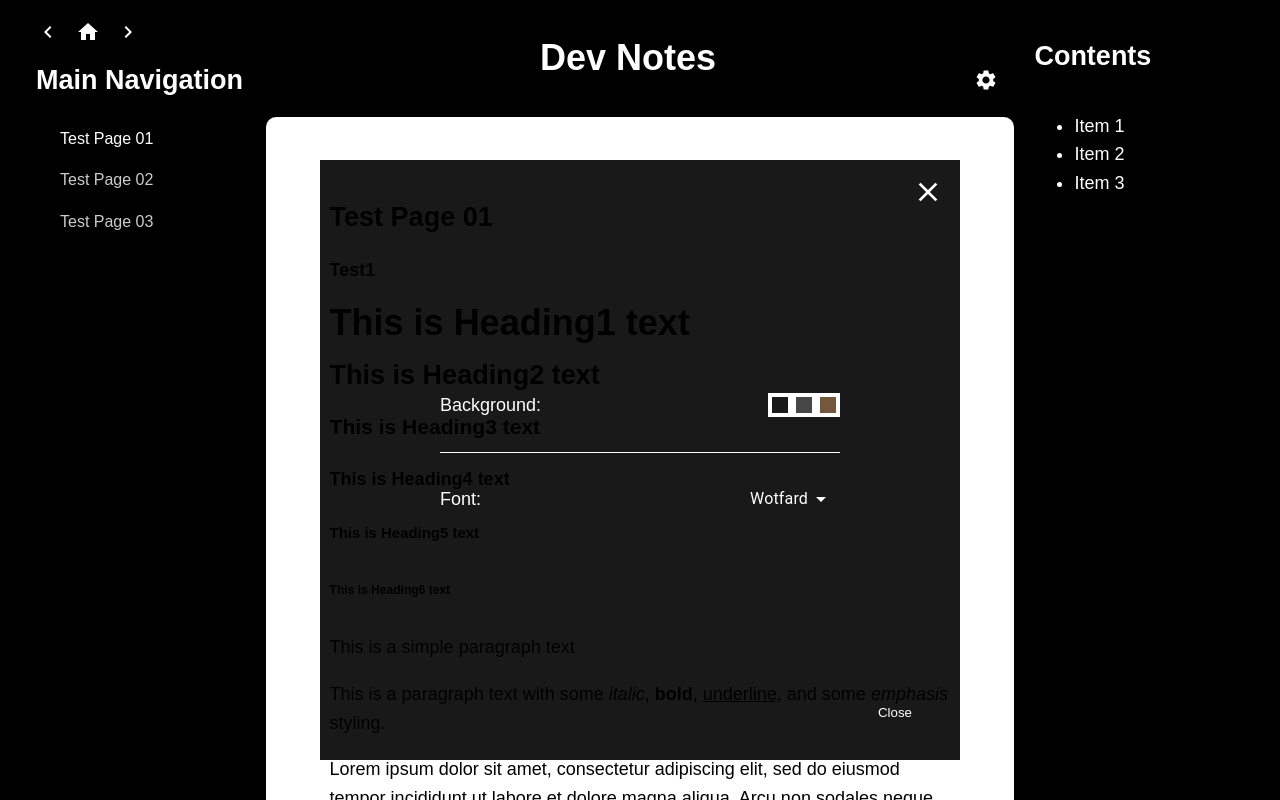
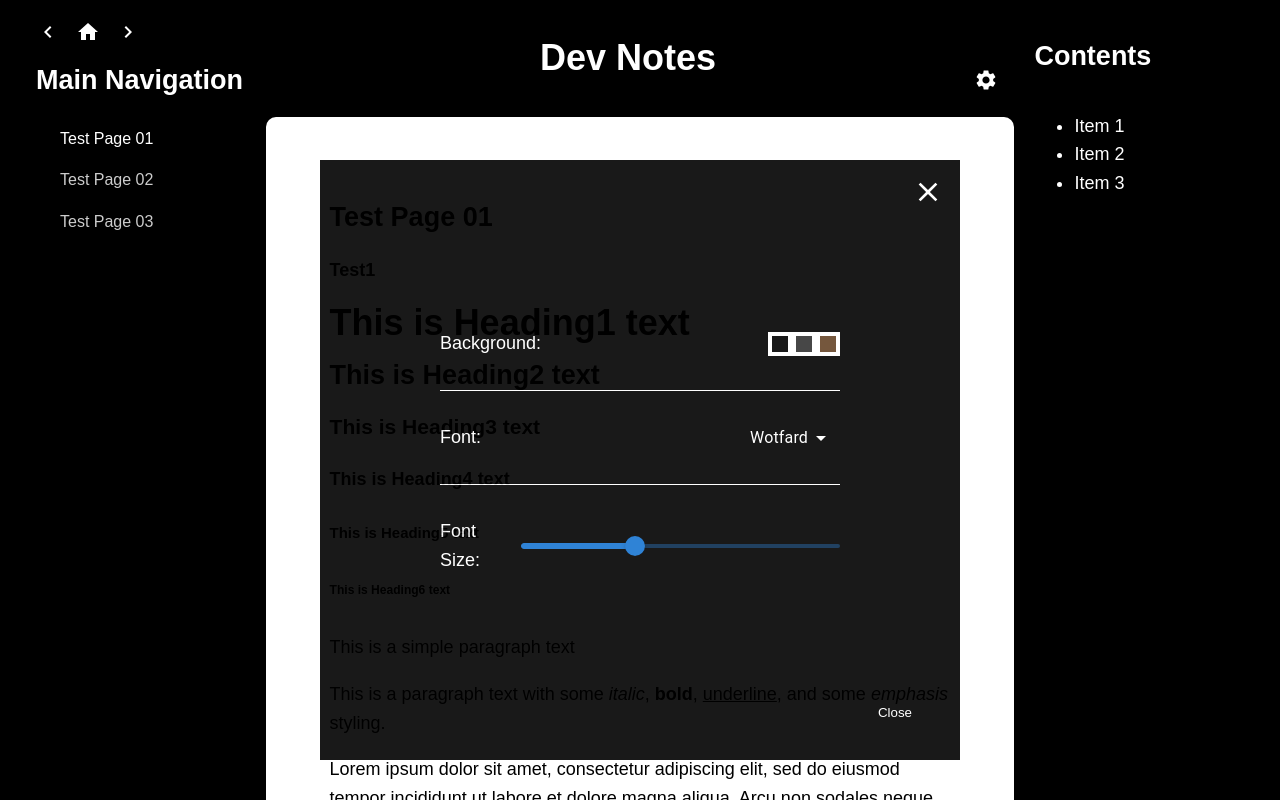
Before and after one commit to krishna-chaitanya-piratla/dev-prep-notes, a React (Create React App) app in the folder frontend/: page / in a window 1280 px wide. Both pictures are taken after a click on the element 986 px from the left and 84 px from the top of the page. Shown: the top 800 px of the page. Built offline with nearby package versions, Linux system fonts and the light colour scheme; a web font is replaced by a local one.

Commit message:
Add FontSize component to adjust font sizes using a slider in the SettingsMenu

```diff
--- /dev/null
+++ b/frontend/src/components/FontSize.tsx
@@ -0,0 +1,25 @@
+import React from 'react';
+import { observer } from 'mobx-react-lite';
+import appStore from '../stores/AppStore';
+import { Slider } from '@mui/material';
+
+const FontSize: React.FC = observer(() => {
+  const handleChange = (event: Event, newValue: number | number[]) => {
+    if (typeof newValue === 'number') {
+      appStore.setFontSize(newValue);
+    }
+  };
+
+  return (
+    <Slider
+      value={appStore.fontSize}
+      min={8}
+      max={36}
+      step={1}
+      onChange={handleChange}
+      valueLabelDisplay="auto"
+    />
+  );
+});
+
+export default FontSize;
--- a/frontend/src/components/SettingsMenu.tsx
+++ b/frontend/src/components/SettingsMenu.tsx
@@ -2,6 +2,7 @@ import React from 'react';
 import { SettingsMenuWrapper, CloseButton, CloseIconWrapper, SettingsMenuItem, Divider, SettingsLabel } from '../styles/SettingsMenu';
 import ColorPicker from './ColorPicker';
 import FontSelector from './FontSelector';
+import FontSize from './FontSize';
 import CloseIcon from '@mui/icons-material/Close';
 
 interface SettingsMenuProps {
@@ -23,6 +24,11 @@ const SettingsMenu: React.FC<SettingsMenuProps> = ({ onClose }) => {
         <SettingsLabel>Font:</SettingsLabel>
         <FontSelector />
       </SettingsMenuItem>
+      <Divider />
+      <SettingsMenuItem>
+        <SettingsLabel>Font Size:</SettingsLabel>
+        <FontSize />
+      </SettingsMenuItem>
       <CloseButton onClick={onClose}>Close</CloseButton>
     </SettingsMenuWrapper>
   );
--- a/frontend/src/stores/AppStore.ts
+++ b/frontend/src/stores/AppStore.ts
@@ -3,10 +3,12 @@ import { makeAutoObservable } from 'mobx';
 class AppStore {
   navBackgroundColor: string;
   fontFamily: string;
+  fontSize: number;
 
   constructor() {
     this.navBackgroundColor = getComputedStyle(document.documentElement).getPropertyValue('--background-color');
     this.fontFamily = 'Wotfard, sans-serif'; // Default font
+    this.fontSize = 18; // Default font size in pixels
     makeAutoObservable(this);
   }
 
@@ -19,6 +21,11 @@ class AppStore {
     this.fontFamily = font;
     document.documentElement.style.setProperty('--font-family', font);
   }
+
+  setFontSize(size: number) {
+    this.fontSize = size;
+    document.documentElement.style.setProperty('--base-text-size', `${size}px`);
+  }
 }
 
 const appStore = new AppStore();
--- a/frontend/src/styles/GlobalStyle.tsx
+++ b/frontend/src/styles/GlobalStyle.tsx
@@ -12,10 +12,10 @@ export const GlobalStyle = createGlobalStyle`
     --page-width: calc(100% - 2*var(--nav-width));
     --header-height: 3%;
     --font-family: ${appStore.fontFamily}; /* Font family */
-    --base-text-size: 18px;
-    --base-line-height: calc(1.6*var(--base-text-size));
-    --navigation-text-size: calc(8*var(--base-text-size)/9);
-    --navigation-line-height: calc(1.6*var(--navigation-text-size));
+    --base-text-size: ${appStore.fontSize}px; /* Font size */
+    --base-line-height: calc(1.6 * var(--base-text-size));
+    --navigation-text-size: calc(8 * var(--base-text-size) / 9);
+    --navigation-line-height: calc(1.6 * var(--navigation-text-size));
     --link-base-color: #cccccc;
     --link-hover-color: #ffffff;
     --link-active-color: #ffffff;
```
